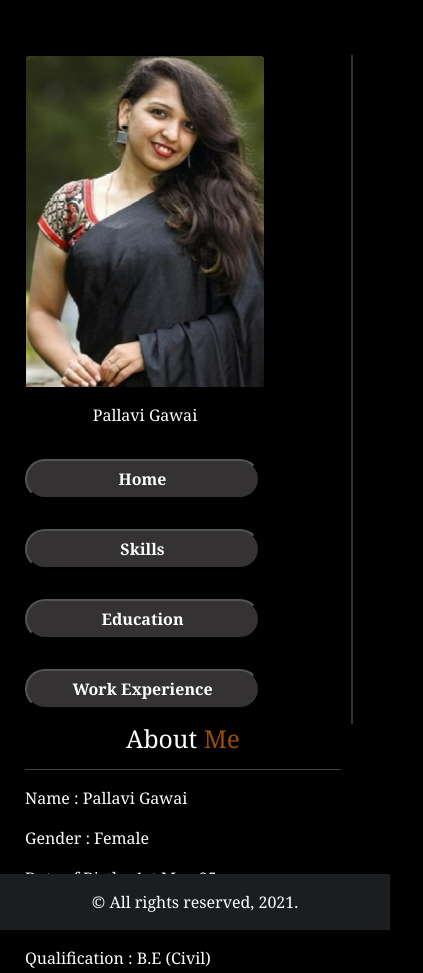
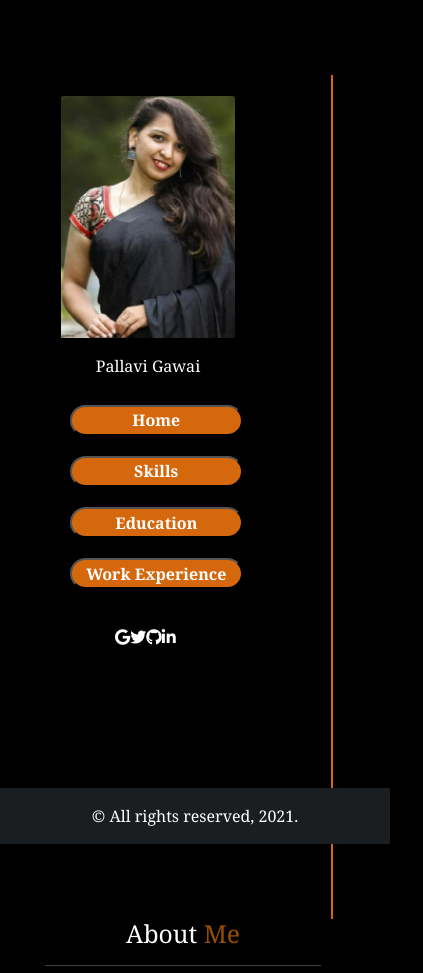
Before and after one commit to pallavigawai/Portfolio, a website built with Parcel: page index.html in a window 390 px wide. Shown: the top 973 px of the page, 423 px wide, since content can reach past the window. Built offline with nearby package versions, Linux system fonts and the light colour scheme.

Commit message:
Responsive Website

```diff
--- a/index.html
+++ b/index.html
@@ -22,12 +22,12 @@
 </head>
 
 <body>
-  <div class="container-fixed min-vh-100 d-flex flex-column justify-content-between">
+  <div class="container-fixed min-vh-100 d-flex flex-column justify-content-between wrapper">
     <div class="row">
       <!-- first colum starts -->
 
-        <div class="col-sm-3 col-md-5 col-lg-3 vertical-divider">
-          <div class="card" style="width: 15rem">
+        <div class="col-sm-3 col-md-4 col-lg-3 vertical-divider">
+          <div class="card">
             <img src="profile-pic.jpeg " class="card-img-top img-fluid" alt="portfolio-image" />
             <div class="card-body">
               <p class="card-text" align="center">Pallavi Gawai</p>
@@ -55,6 +55,12 @@
               </button>
             </div>
           </div>
+          <div class="social-icons">
+            <i class="fab fa-google"></i>
+            <i class="fab fa-twitter"></i>
+            <i class="fab fa-github"></i>
+            <i class="fab fa-linkedin-in"></i>
+          </div>
         </div>
 
 
@@ -62,7 +68,7 @@
 
       <!-- 2nd column starts -->
 
-        <div class="col-sm-9 col-md-7 col-lg-9">
+        <div class="col-sm-9 col-md-8 col-lg-9">
           <div class="tab-content" id="nav-tabContent">
             <div class="tab-pane fade show active" id="nav-home" role="tabpanel" aria-labelledby="nav-home-tab">
               <section>
@@ -85,7 +91,7 @@
             <div class="tab-pane fade" id="nav-profile" role="tabpanel" aria-labelledby="nav-profile-tab">
               <section>
                 <h2 align="center">
-                  <span style="color: hsla(29, 94%, 48%, 0.644)">Skills</span>
+                  <span style="color: rgb(213, 103, 13)">Skills</span>
                 </h2>
                 <hr />
               </section>
@@ -108,7 +114,7 @@
                   My
                   <span style="color: hsla(29, 94%, 48%, 0.644)">Education</span>
                 </h2>
-                <hr />
+                <hr class=" hr"/>
               </section>
               <table class="table table-dark">
                 <thead>
@@ -151,7 +157,7 @@
                   My
                   <span style="color: hsla(29, 94%, 48%, 0.644)">Experience</span>
                 </h2>
-                <hr />
+                <hr class="hr" />
 
                 <p class="experience">
                 <ul>
@@ -183,19 +189,16 @@
 
 
 <!-- 2nd column ends -->
-      <div class="social-icons">
-        <i class="fab fa-facebook-f"></i>
-        <i class="fab fa-twitter"></i>
-        <i class="fab fa-github"></i>
-        <i class="fab fa-linkedin-in"></i>
-      </div>
+
+
+<div class="footer">
+  <footer class="bg-dark text-center text-white footer-pose fixed-bottom">
+    <div class="text-center p-3" style="background-color: rgba(0, 0, 0, 0.2)">
+      © All rights reserved, 2021.
     </div>
+  </footer>
+</div>
 
-    <footer class="bg-dark text-center text-white footer-pose">
-      <div class="text-center p-3" style="background-color: rgba(0, 0, 0, 0.2)">
-        © All rights reserved, 2021.
-      </div>
-    </footer>
   </div>
 </body>
 
--- a/style.css
+++ b/style.css
@@ -22,7 +22,6 @@ body {
   width: 100%;
   height: 100%;
 }
-
 .card-text {
   color: white;
 }
@@ -42,15 +41,12 @@ body {
 }
 .card {
   background-color: black !important;
+  justify-content: space-around;
+  width: 15rem;
 }
-
-.btn {
-  display: block;
-  height: 50px;
-  width: 150px;
-  border-radius: 50%;
-  margin-right: 25px;
-  margin-bottom: 25px;
+.wrapper {
+  /* margin-top: 30px; */
+  padding: 20px;
 }
 
 .badge-text {
@@ -60,25 +56,105 @@ body {
 .dark-grey {
   background-color: rgb(52, 50, 51);
   height: 40px;
-  width: 235px;
+  width: 205px;
   margin-top: 15px;
   margin-bottom: 15px;
-  background-color: rgb(52, 50, 51) !important;
+  background-color: rgb(213, 103, 13) !important;
+  margin-left: 40px;
+}
+.btn {
+  height: 40px;
+  margin: 25px;
+  margin-bottom: 50px;
+}
+.btn:hover {
+  color: rgb(213, 103, 13);
+  border-color: rgb(213, 103, 13);
 }
 .vertical-divider {
-  border-right: 2px solid rgb(52, 50, 51);
+  border-right: 2px solid rgb(213, 103, 13);
+  height: 100vh;
 }
-.off-white {
-  background-color: rgb(227, 211, 211);
+.hr {
+  /* border-style: dashed; */
+  border: 2px solid rgb(213, 103, 13);
 }
 .social-icons {
   margin-left: 70px;
   padding: 30px;
+  justify-content: space-around;
+  display: inline-flex;
+  align-items: baseline;
+  margin-right: 50px;
 }
+
 .experience {
   margin-top: 70px;
 }
 
+.footer {
+  width: 100%;
+  display: block;
+}
+
 /* For responsive website */
-@media screen and (max-width: 600px) {
+@media screen and (max-width: 400px) {
+  .card {
+    /* height: 300px; */
+    justify-content: center;
+    margin-top: 20px;
+    margin-left: 50px;
+    width: 12rem;
+  }
+  .dark-grey {
+    height: auto;
+    max-width: 100%;
+    margin-top: 10px;
+    margin-bottom: 10px;
+    background-color: rgb(213, 103, 13) !important;
+    margin-left: 50px;
+    font-size: 0.9vh;
+  }
+  .btn {
+    height: 35px;
+    margin: 10px;
+    margin-bottom: 20px;
+    padding: 1em;
+    font: size 0.6vh;
+  }
+  .social-icons {
+    margin-left: 40px;
+    align-items: center;
+  }
 }
+
+@media screen and (max-width: 1100px) {
+  .card {
+    /* height: 300px; */
+    justify-content: center;
+    margin-top: 20px;
+    margin-left: 15px;
+    width: 11rem;
+  }
+  .btn {
+    height: 35px;
+    margin: 10px;
+    margin-bottom: 20px;
+    padding: 1em;
+    font: size 0.6vh;
+    /* width: 50%; */
+  }
+  .dark-grey {
+    height: auto;
+    max-width: 75%;
+    margin-top: 10px;
+    margin-bottom: 10px;
+    background-color: rgb(213, 103, 13) !important;
+    margin-left: 25px;
+    font-size: 20px;
+  }
+  .social-icons {
+    margin-left: 40px;
+    align-items: center;
+  }
+}
```
